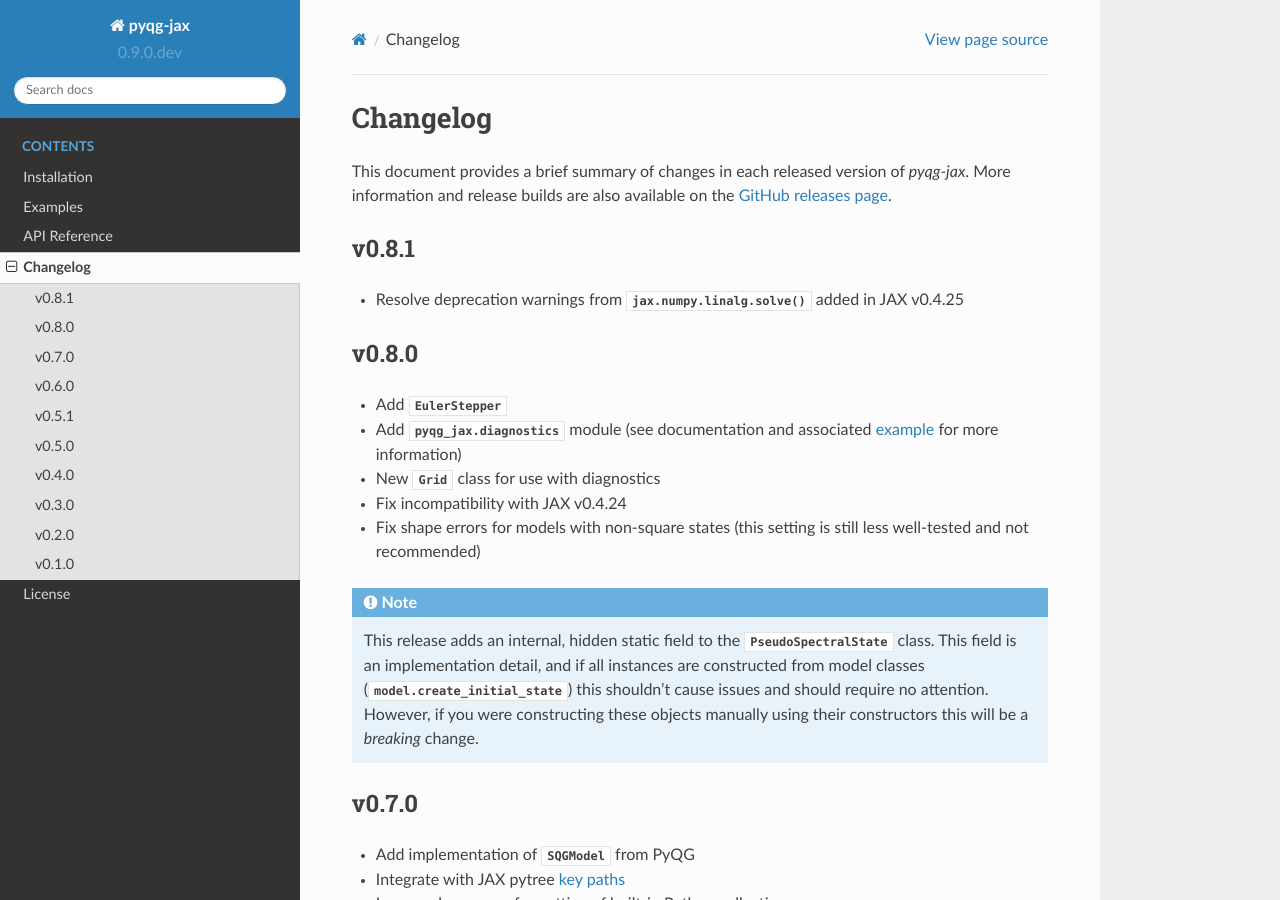
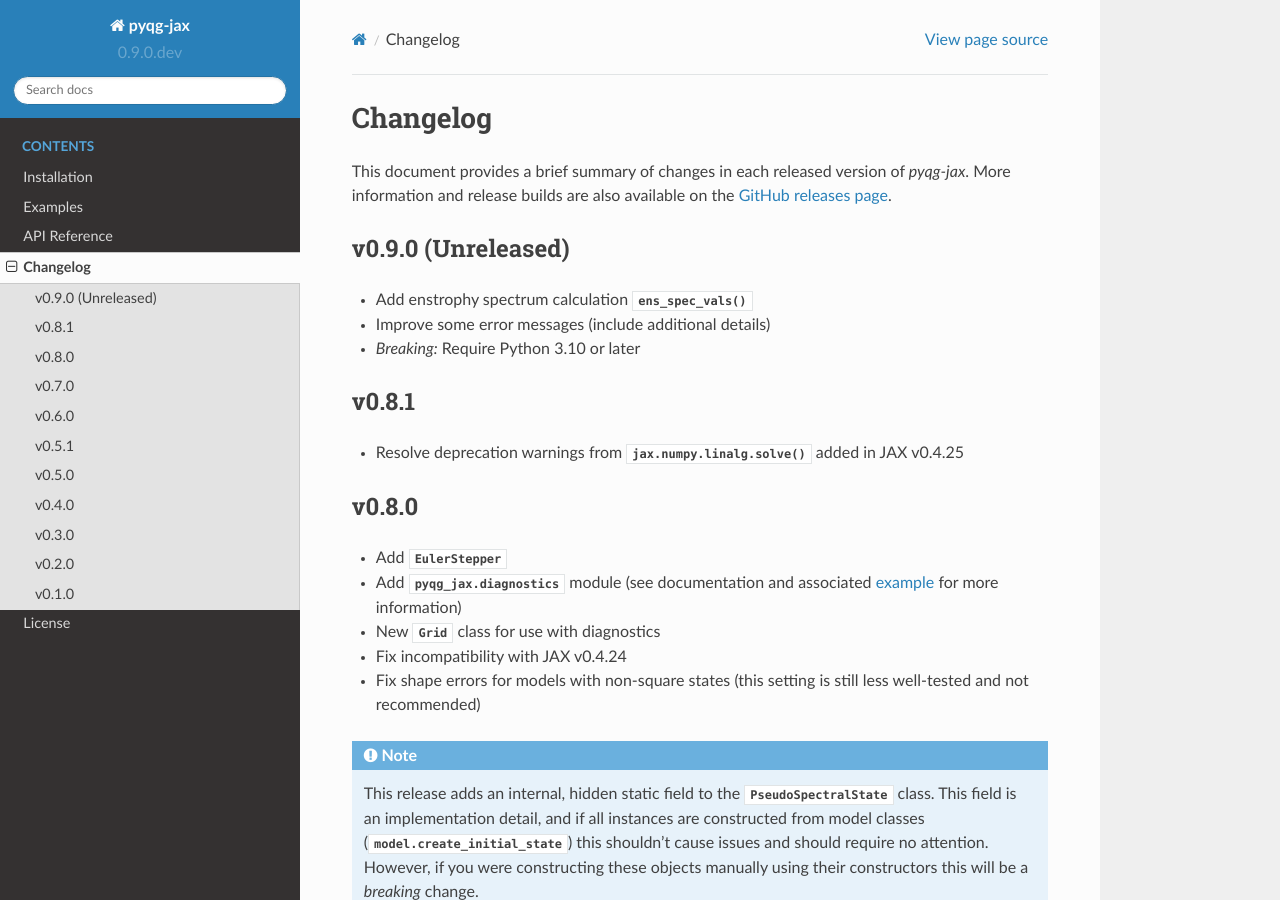
Before and after one commit to karlotness/pyqg-jax, a Sphinx documentation site: the page built from docs/changes.rst, in a window 1280 px wide and 900 px high. Built offline with Sphinx 7.4.7 and the Read the Docs theme 2.0.0, drawn with Linux system fonts in a browser that asks for light colours.

Commit message:
Add draft changelog for anticipated future release.

```diff
--- a/docs/changes.rst
+++ b/docs/changes.rst
@@ -5,6 +5,14 @@
 version of `pyqg-jax`. More information and release builds are also
 available on the `GitHub releases page
 <https://github.com/karlotness/pyqg-jax/releases>`__.
+
+v0.9.0 (Unreleased)
+-------------------
+
+* Add enstrophy spectrum calculation
+  :func:`~pyqg_jax.diagnostics.ens_spec_vals`
+* Improve some error messages (include additional details)
+* *Breaking:* Require Python 3.10 or later
 
 v0.8.1
 ------
```
